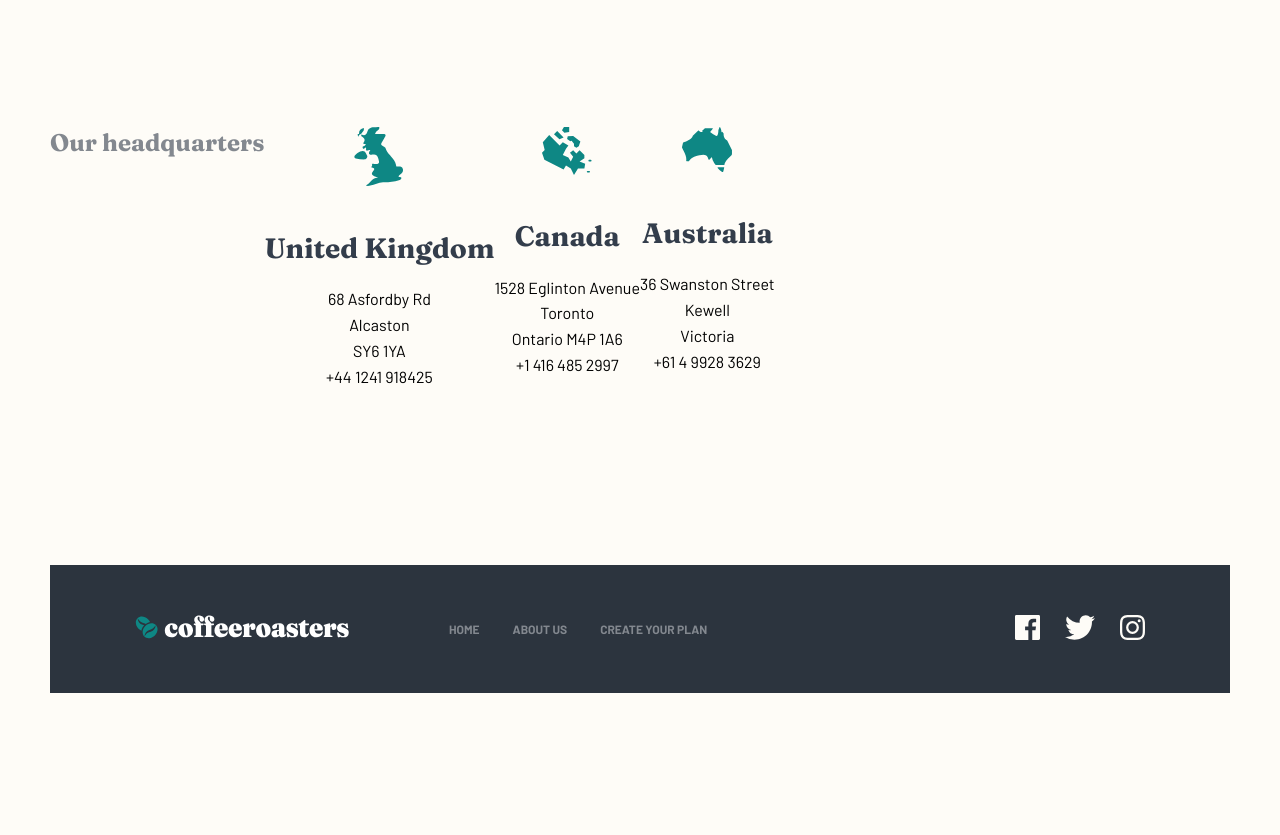
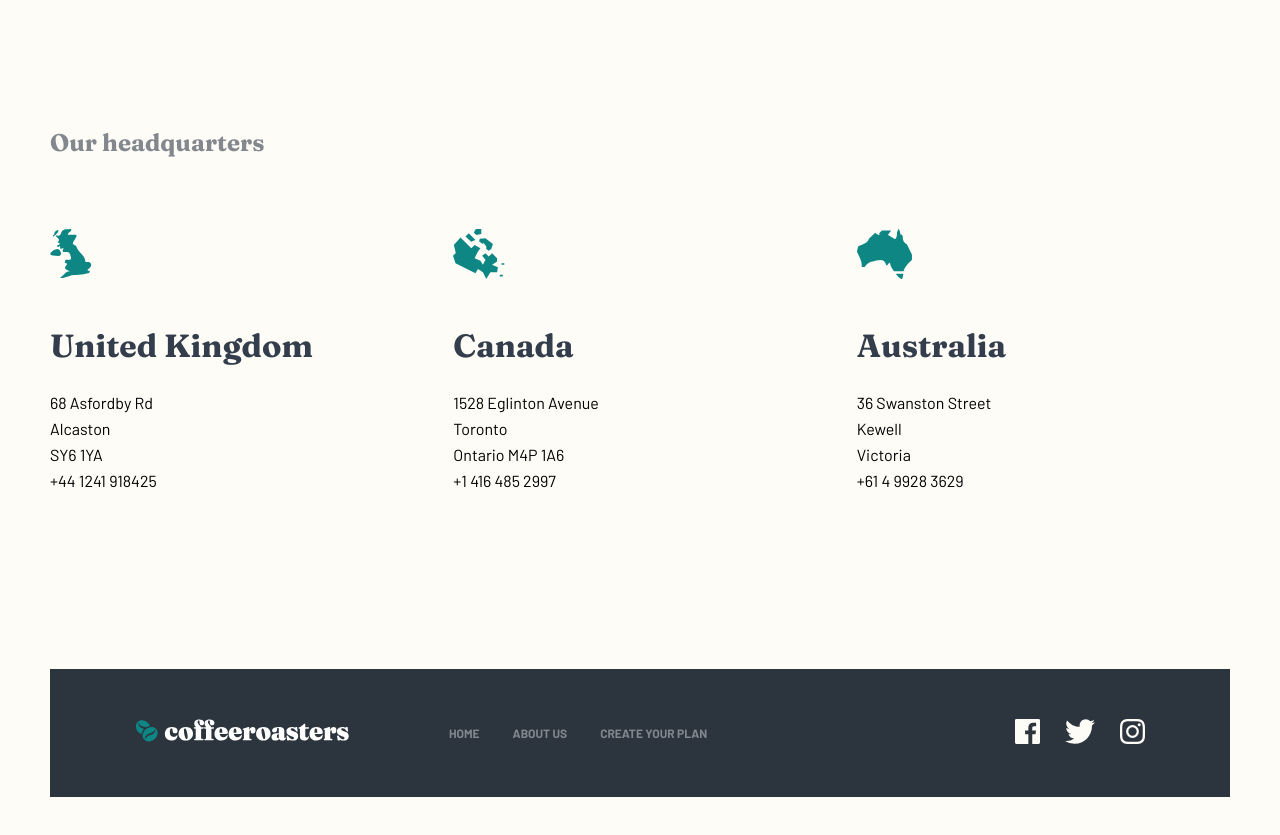
Before and after one commit to BrandenDaniel/coffee-roasters, a Next.js app: page /about-us in a window 1280 px wide. Shown: the part 2160-2995 px from the top of the page. Before the commit the page ends 2903 px from the top, so only its background shows below. Built offline with nearby package versions, Linux system fonts and the light colour scheme.

Commit message:
about us page done

```diff
--- a/src/assets/sass/components/footer.scss
+++ b/src/assets/sass/components/footer.scss
@@ -11,6 +11,7 @@
   &__logo {
     max-width: 214px;
     width: 100%;
+    height: auto;
     display: block;
     margin: 0 auto;
   }
--- a/src/assets/sass/pages/about-us.scss
+++ b/src/assets/sass/pages/about-us.scss
@@ -83,9 +83,10 @@
   }
 
   &__headquarters {
-    display: flex;
-    flex-direction: column;
-    gap: 70px 0;
+    display: grid;
+    grid-template-columns: 1fr;
+    gap: 70px 30px;
+    justify-content: space-between;
 
     h3 {
       font-size: 24px;
@@ -168,7 +169,25 @@
     }
 
     &__headquarters {
-      flex-direction: row;
+      grid-template-columns: repeat(3, 1fr);
+      h3 {
+        grid-column: 1/4;
+        text-align: left;
+      }
+
+      > div {
+        text-align: left;
+
+        img {
+          height: 50px;
+          width: auto;
+        }
+
+        h4 {
+          font-size: 24px;
+          line-height: 1.5;
+        }
+      }
     }
   }
 }
@@ -238,5 +257,13 @@
         }
       }
     }
+
+    &__headquarters {
+      > div {
+        h4 {
+          font-size: 32px;
+        }
+      }
+    }
   }
 }
--- a/src/components/HeadQuarters.jsx
+++ b/src/components/HeadQuarters.jsx
@@ -33,7 +33,7 @@ const HeadQuarters = () => {
     <>
       {content.map((item) => (
         <div>
-          <Image src={item.map} />
+          <Image src={item.map} alt="" />
           <h4>{item.country}</h4>
           <div>
             {item.address.map((item) => (
--- a/src/components/Nav.jsx
+++ b/src/components/Nav.jsx
@@ -45,7 +45,10 @@ const Nav = () => {
 
       <div className="nav__mobile">
         <button className="nav__mobile-toggle" onClick={navToggle}>
-          <Image src={isMobileNavActive ? CancelIcon : HamburgerIcon} />
+          <Image
+            src={isMobileNavActive ? CancelIcon : HamburgerIcon}
+            alt="Mobile nav toggle"
+          />
         </button>
 
         <div
--- a/src/components/WhyChooseUsItems.jsx
+++ b/src/components/WhyChooseUsItems.jsx
@@ -5,7 +5,7 @@ import Truck from "../assets/images/icons/icon-truck.svg";
 import { barlow } from "../ultils/fonts";
 
 const WhyChooseUsItems = ({ fontFamily }) => {
-  const reasons = [
+  const content = [
     {
       imagePath: Bean,
       benefit: "Best quality",
@@ -25,9 +25,9 @@ const WhyChooseUsItems = ({ fontFamily }) => {
 
   return (
     <>
-      {reasons.map((item) => (
+      {content.map((item) => (
         <div>
-          <Image src={item.imagePath} />
+          <Image src={item.imagePath} alt={item.benefit} />
 
           <div>
             <h3>{item.benefit}</h3>
```
